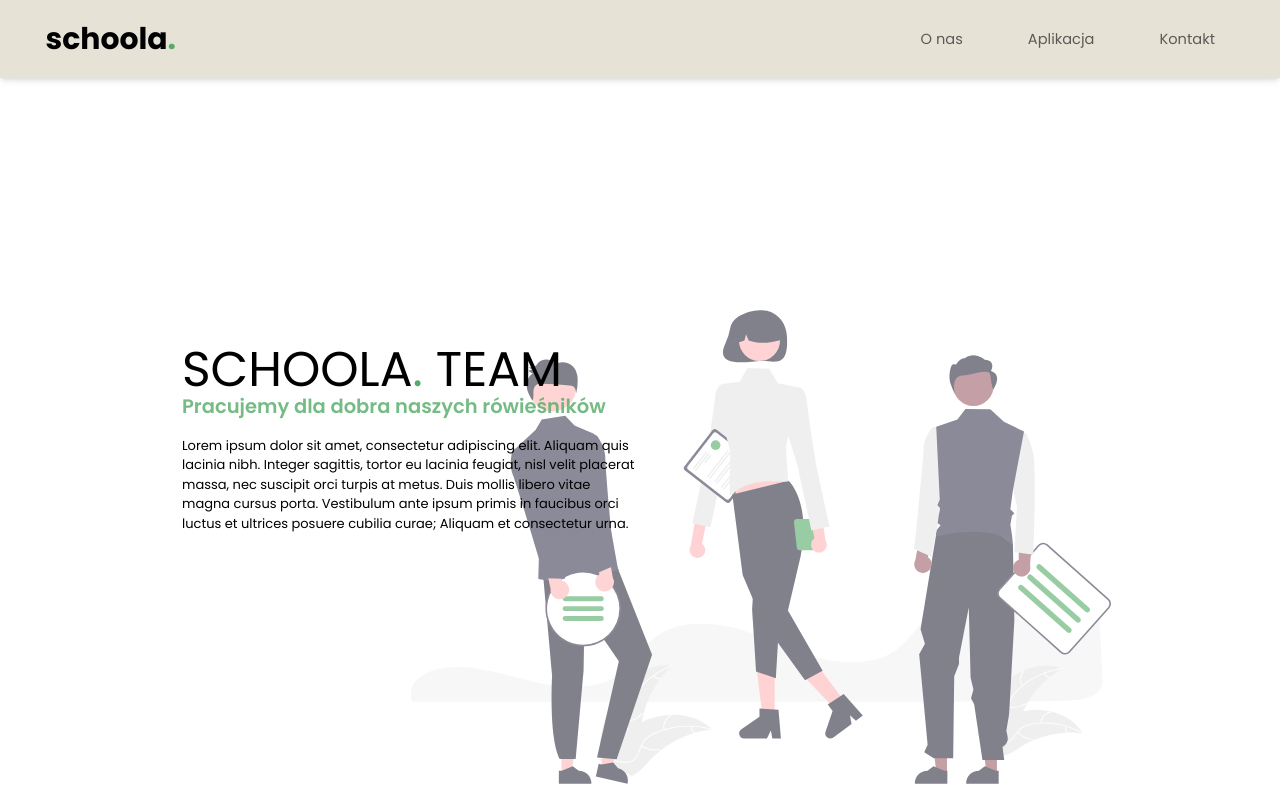
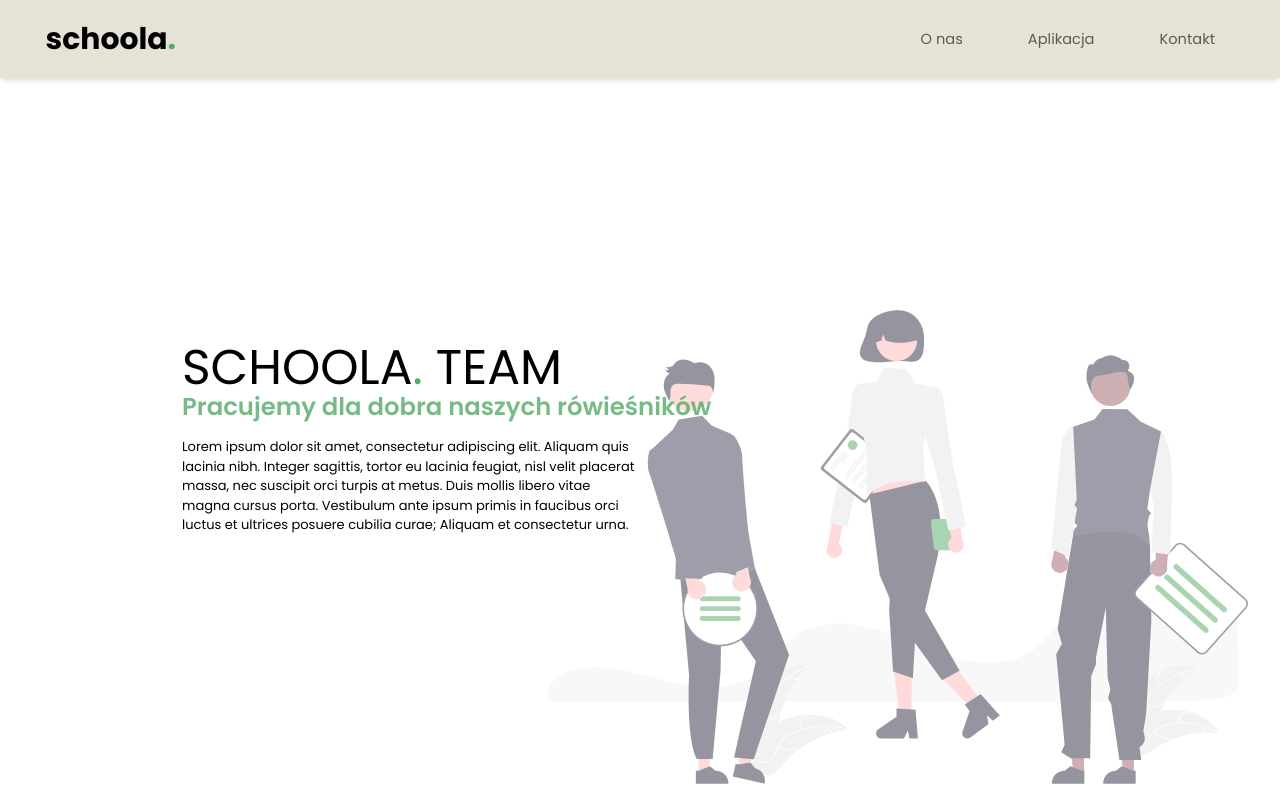
Before and after one commit to schoola-pl/schoola-landing, a Next.js app: page /about in a window 1280 px wide. Shown: the top 800 px of the page. Built offline with nearby package versions, Linux system fonts and the light colour scheme.

Commit message:
Edit responsive of Hero in about subpage

```diff
--- a/pages/about.tsx
+++ b/pages/about.tsx
@@ -79,21 +79,21 @@ const about = () => {
             alt=""
           />
         </div>
-        <div className="flex bg-gray-100 p-10 md:flex md:items-center md:justify-center md:px-48 lg:px-56">
+        <div className="flex bg-gray-100 relative p-10 md:flex md:items-center md:justify-center md:px-20 lg:px-40 xl:px-56">
           <div className="mb-auto mt-auto ">
-            <h1 className="text-5xl md:text-6xl uppercase relative z-10">
+            <h1 className="text-5xl md:text-4xl lg:text-5xl xl:text-6xl uppercase relative z-10">
               Schoola<span className="text-emerald-dark">.</span> Team
             </h1>
-            <p className="font-semibold mb-5 text-xl md:text-2xl text-emerald-dark opacity-80 relative z-10">
+            <p className="font-semibold mb-5 text-lg md:text-xl lg:text-2xl xl:text-3xl text-emerald-dark opacity-80 relative z-10">
               Pracujemy dla dobra naszych rówieśników
             </p>
-            <p className="pr-10 text-justify md:text-left relative z-10 md:3/4 lg:w-1/2 md:pr-0">
+            <p className="pr-10 text-justify md:text-left relative z-10 md:3/4 lg:w-3/4 xl:w-1/2 md:pr-0">
               Lorem ipsum dolor sit amet, consectetur adipiscing elit. Aliquam quis lacinia nibh. Integer sagittis, tortor eu lacinia feugiat, nisl
               velit placerat massa, nec suscipit orci turpis at metus. Duis mollis libero vitae magna cursus porta. Vestibulum ante ipsum primis in
               faucibus orci luctus et ultrices posuere cubilia curae; Aliquam et consectetur urna.
             </p>
           </div>
-          <div className="opacity-0 absolute right-8 bottom-8 md:opacity-60 md:right-52 md:top-52 md:pl-52">
+          <div className="opacity-0 absolute right-0 bottom-8 md:opacity-50 md:right-52 md:top-52 md:pl-60 xl:right-10">
             <Image src={Sprint} width={700} height={600} alt={'Team SVG'} />
           </div>
         </div>
```
